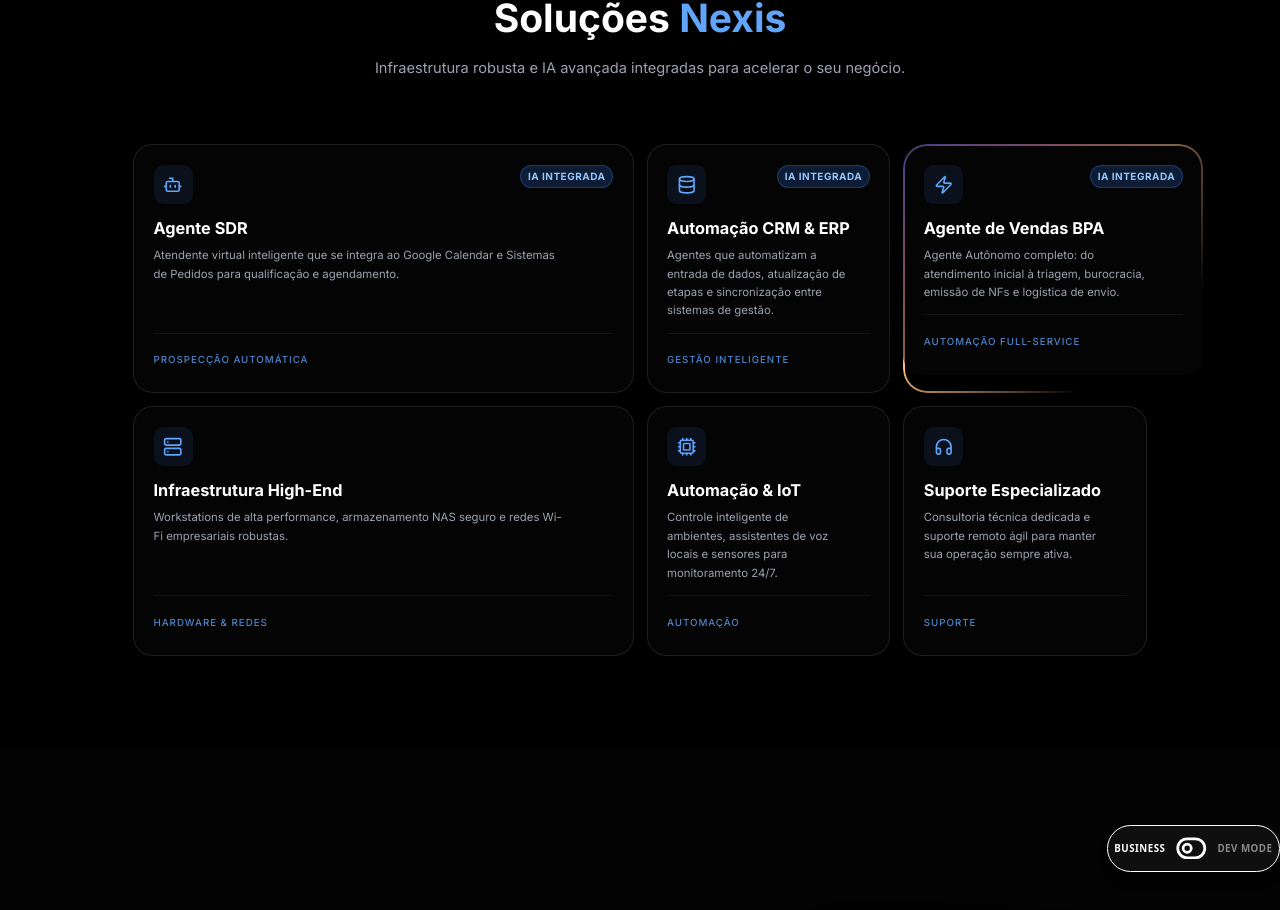
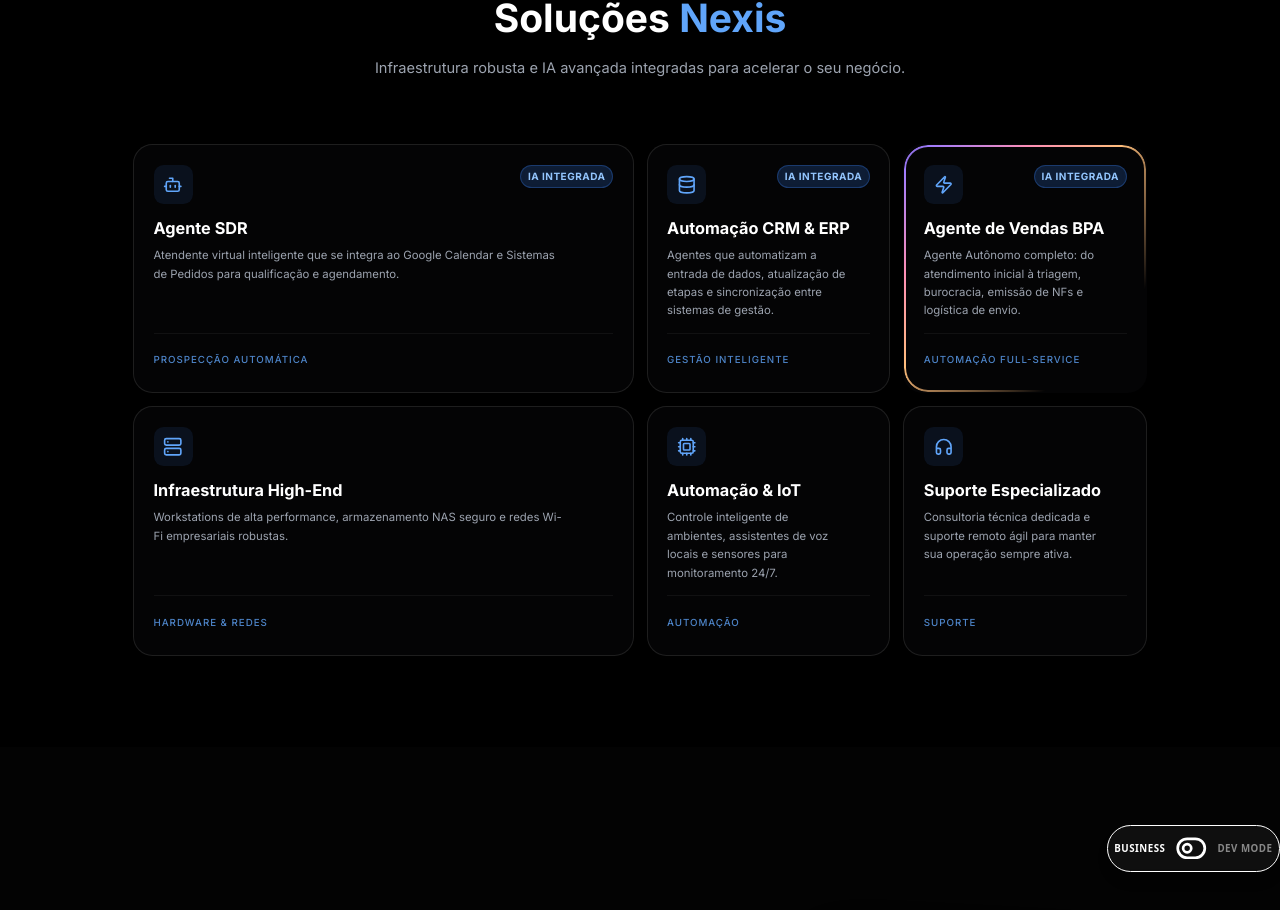
Before and after one commit to Foninhoiuri/Nexis-Landing-page, a Next.js app: page / in a window 1280 px wide. Shown: the part 1785-2695 px from the top of the page. Built offline with nearby package versions, Linux system fonts and the light colour scheme.

Commit message:
fix: integrate shine effect directly into ParticleCard to resolve 3d tilt issues

```diff
--- a/src/components/Solutions.tsx
+++ b/src/components/Solutions.tsx
@@ -109,7 +109,8 @@
     glowColor = DEFAULT_GLOW_COLOR,
     enableTilt = true,
     clickEffect = false,
-    enableMagnetism = false
+    enableMagnetism = false,
+    useShine = false // New prop
 }: any) => {
     const cardRef = useRef<HTMLDivElement>(null);
     const particlesRef = useRef<HTMLElement[]>([]);
@@ -329,9 +330,25 @@
     return (
         <div
             ref={cardRef}
-            className={`${className} relative overflow-hidden`}
+            className={`${className} relative overflow-hidden ${useShine ? '!border-transparent' : ''}`}
             style={{ ...style, position: 'relative', overflow: 'hidden' }}
         >
+            {/* Shine Effect Layer - Integrated for Tilt */}
+            {useShine && (
+                <div
+                    style={
+                        {
+                            "--border-width": `2px`,
+                            "--border-radius": `24px`,
+                            "--duration": `14s`,
+                            "--mask-linear-gradient": `linear-gradient(#fff 0 0) content-box, linear-gradient(#fff 0 0)`,
+                            "--background-radial-gradient": `radial-gradient(transparent,transparent, #A07CFE,#FE8FB5,#FFBE7B,transparent,transparent)`,
+                        } as React.CSSProperties
+                    }
+                    className={`pointer-events-none before:bg-shine-size before:absolute before:inset-0 before:aspect-square before:size-full before:rounded-[--border-radius] before:p-[--border-width] before:will-change-[background-position] before:content-[""] before:![-webkit-mask-composite:xor] before:![mask-composite:exclude] before:[background-image:--background-radial-gradient] before:[background-size:300%_300%] before:[mask:--mask-linear-gradient] motion-safe:before:animate-shine`}
+                />
+            )}
+
             {children}
         </div>
     );
@@ -560,8 +577,7 @@
 
             <BentoCardGrid gridRef={gridRef}>
                 <div className="grid grid-cols-1 md:grid-cols-4 gap-4 w-full">
-                    {cardData.map((card, index) => {
-                        const CardContent = (
+                    {cardData.map((card, index) => (
                         <ParticleCard
                             key={index}
                             className={`
@@ -570,13 +586,14 @@
                          min-h-[220px] flex flex-col justify-between p-6
                          transition-all duration-300 hover:bg-zinc-900/80
                          card--border-glow
-                         ${card.useShine ? '!border-transparent' : ''}
                      `}
                             glowColor={glowColor}
                             disableAnimations={shouldDisableAnimations}
                             enableTilt={!isMobile}
                             clickEffect={true}
                             enableMagnetism={!isMobile}
+                            /* @ts-ignore */
+                            useShine={card.useShine}
                         >
                             {/* Inner Content matching ServiceCard logic but adapted for Bento */}
                             <div className="relative z-20 flex flex-col h-full justify-between w-full h-full">
@@ -623,27 +640,7 @@
                                 </div>
                             </div>
                         </ParticleCard>
-                        );
-
-                        // If using Shine effect, wrap the card or modify it.
-                        // Since ParticleCard has its own structure, we might need to compose them.
-                        // However, ShineBorder is a wrapper.
-                        if (/* @ts-ignore */ card.useShine) {
-                            return (
-                                <ShineBorder
-                                    key={index}
-                                    className={`relative rounded-3xl p-0 overflow-hidden bg-transparent ${card.colSpan || 'md:col-span-1'} min-h-[220px]`}
-                                    color={["#A07CFE", "#FE8FB5", "#FFBE7B"]}
-                                    borderWidth={2}
-                                    borderRadius={24}
-                                >
-                                    {CardContent}
-                                </ShineBorder>
-                            );
-                        }
-
-                        return CardContent;
-                    })}
+                    ))}
                 </div>
             </BentoCardGrid>
         </section>
```
Lines whose indentation alone changed are shown as unchanged.
